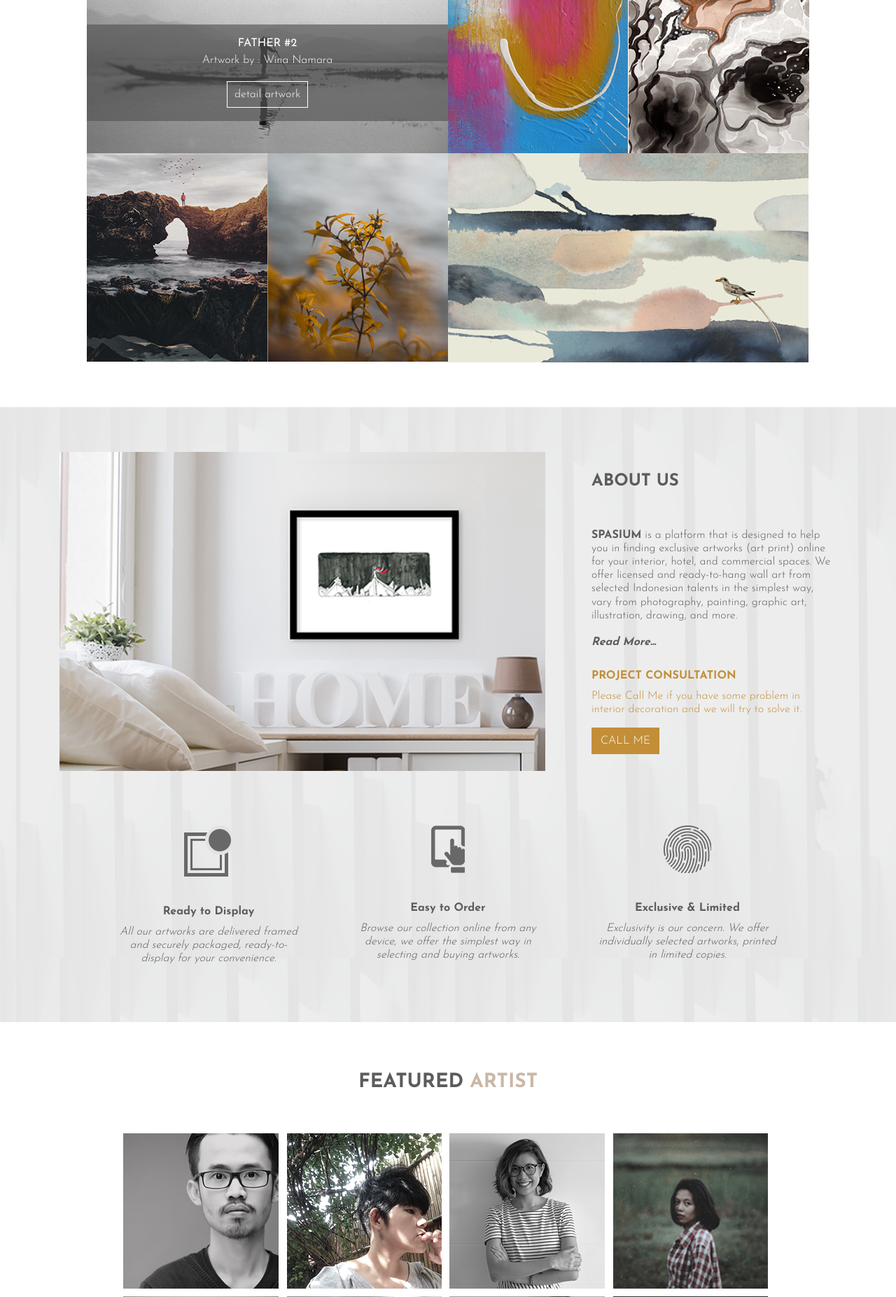
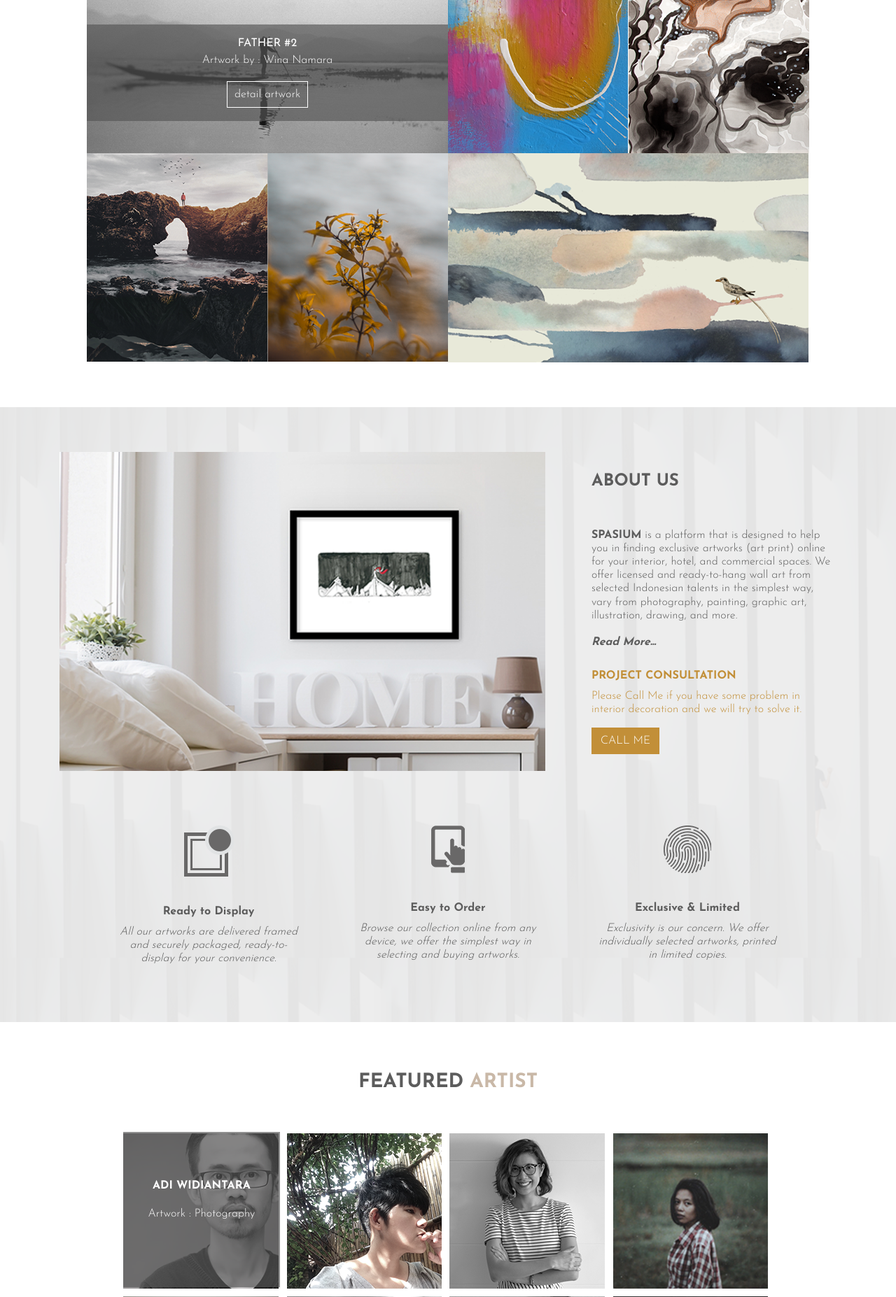
Before and after one commit to Merdeka-45/spasium, a PHP site: page / in a window 1280 px wide. Shown: the part 880-2734 px from the top of the page at 70% size. Run offline with PHP 8.4, Linux system fonts and the light colour scheme.

Commit message:
update search bar

```diff
--- a/assets/css/style.css
+++ b/assets/css/style.css
@@ -78,7 +78,7 @@ section{
     border-bottom: 1px solid #000;
     padding-left: 2%;
     padding-right: 0%;
-    margin-right: 15%;
+    margin-right: 20%;
 }
 .nav-item{
     font-family: 'JosefinB';
@@ -106,6 +106,7 @@ section{
 }
 .search{
     display: -webkit-inline-box;
+    margin-right: -50px;
 }
 .search img{
     cursor: pointer;
@@ -119,6 +120,9 @@ section{
     background-color: transparent;
     margin-right: 8px;
     transition: all 0.5s ease;
+    position: absolute;
+    right: 7%;
+    /* bottom: 11%; */
 }
 /* navbar style */
 
@@ -221,8 +225,20 @@ section{
 .photo{
     display: inline;
     margin-right: 7px;
+    position: relative;
 }
 .label-artist{
+    display: block;
+    position: absolute;
+    background-color: #555555a6;
+    color: #ffffff;
+    top: -647%;
+    left: 0%;
+    width: 99%;
+    height: 222px;
+    padding-top: 65px;
+}
+.label-artist--hide{
     display: none;
 }
 #feature-artist .row:nth-child(2){
--- a/index.html
+++ b/index.html
@@ -37,8 +37,16 @@
         });
 
         $(document).on('click', '.search img',function(){
-            $('#search-input').css({"display" : "block" });
-            $('#search-input').css({"width" : "200px" });
+            var clicks = $(this).data('clicks');
+            if (clicks) {
+                // odd clicks
+                $('#search-input').css({"display" : "block" });
+                $('#search-input').css({"width" : "200px" });
+            } else {
+                // even clicks
+                $('#search-input').css({"width" : "0px" });
+            }
+            $(this).data("clicks", !clicks);
         });
     </script>
     <!-- end of custom script -->
@@ -189,27 +197,27 @@
                     <div class="photo">
                         <img src="assets/images/people-adi.png" alt="">
                         <div class="label-artist">
-                            <p class="name-artist"></p>
-                            <p class="artwork-artist"></p>
+                            <p class="name-artist bold">ADI WIDIANTARA</p>
+                            <p class="artwork-artist">Artwork : Photography</p>
                         </div>
                     </div>
                     <div class="photo">
                         <img src="assets/images/people-2.png" alt="">
-                        <div class="label-artist">
+                        <div class="label-artist--hide">
                             <p class="name-artist"></p>
                             <p class="artwork-artist"></p>
                         </div>
                     </div>
                     <div class="photo">
                         <img src="assets/images/people-sanchia.png" alt="">
-                        <div class="label-artist">
+                        <div class="label-artist--hide">
                             <p class="name-artist"></p>
                             <p class="artwork-artist"></p>
                         </div>
                     </div>
                     <div class="photo">
                         <img src="assets/images/people-riri.png" alt="">
-                        <div class="label-artist">
+                        <div class="label-artist--hide">
                             <p class="name-artist"></p>
                             <p class="artwork-artist"></p>
                         </div>
@@ -220,28 +228,28 @@
                 <div class="col-md-12 text-center">
                     <div class="photo">
                         <img src="assets/images/people-aditya.png" alt="">
-                        <div class="label-artist">
+                        <div class="label-artist--hide">
                             <p class="name-artist"></p>
                             <p class="artwork-artist"></p>
                         </div>
                     </div>
                     <div class="photo">
                         <img src="assets/images/people-albert.png" alt="">
-                        <div class="label-artist">
+                        <div class="label-artist--hide">
                             <p class="name-artist"></p>
                             <p class="artwork-artist"></p>
                         </div>
                     </div>
                     <div class="photo">
                         <img src="assets/images/people-arterie.png" alt="">
-                        <div class="label-artist">
+                        <div class="label-artist--hide">
                             <p class="name-artist"></p>
                             <p class="artwork-artist"></p>
                         </div>
                     </div>
                     <div class="photo">
                         <img src="assets/images/people-yhka.png" alt="">
-                        <div class="label-artist">
+                        <div class="label-artist--hide">
                             <p class="name-artist"></p>
                             <p class="artwork-artist"></p>
                         </div>
@@ -286,7 +294,7 @@
             <div class="row">
                 <div class="col-md-12">
                     <div class="photo">
-                        <img src="assets/images/tile6.png" alt="">
+                        <img src="assets/images/blog-1.png" alt="">
                         <div class="label-artist">
                             <p class="name-artist"></p>
                             <p class="artwork-artist"></p>
@@ -294,14 +302,14 @@
                     </div>
                     <div class="photo">
                         <img src="assets/images/blog-2.png" alt="">
-                        <div class="label-artist">
+                        <div class="label-artist--hide">
                             <p class="name-artist"></p>
                             <p class="artwork-artist"></p>
                         </div>
                     </div>
                     <div class="photo">
                         <img src="assets/images/blog-3.png" alt="">
-                        <div class="label-artist">
+                        <div class="label-artist--hide">
                             <p class="name-artist"></p>
                             <p class="artwork-artist"></p>
                         </div>
@@ -312,21 +320,21 @@
                 <div class="col-md-12">
                     <div class="photo">
                         <img src="assets/images/blog-4.png" alt="">
-                        <div class="label-artist">
+                        <div class="label-artist--hide">
                             <p class="name-artist"></p>
                             <p class="artwork-artist"></p>
                         </div>
                     </div>
                     <div class="photo">
                         <img src="assets/images/blog-5.png" alt="">
-                        <div class="label-artist">
+                        <div class="label-artist--hide">
                             <p class="name-artist"></p>
                             <p class="artwork-artist"></p>
                         </div>
                     </div>
                     <div class="photo">
                         <img src="assets/images/blog-6.png" alt="">
-                        <div class="label-artist">
+                        <div class="label-artist--hide">
                             <p class="name-artist"></p>
                             <p class="artwork-artist"></p>
                         </div>
```
Also changed, not shown: assets/images/blog-1.png (added), assets/images/blog-4.png.
